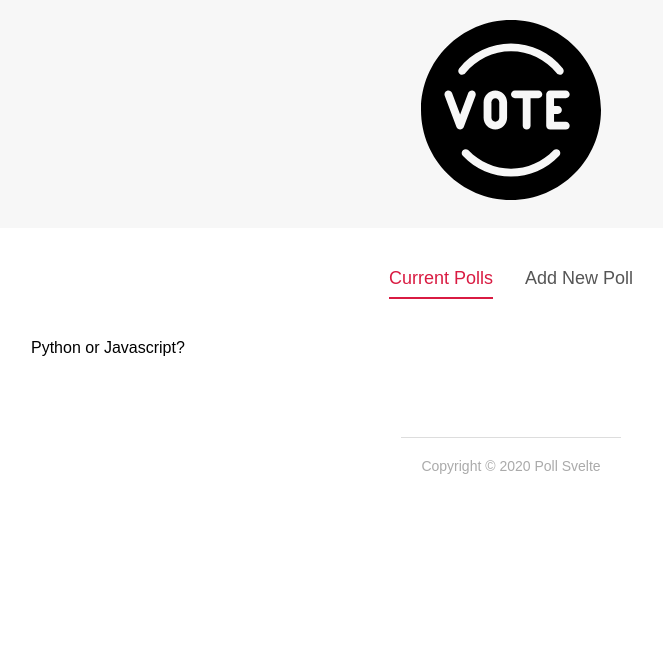
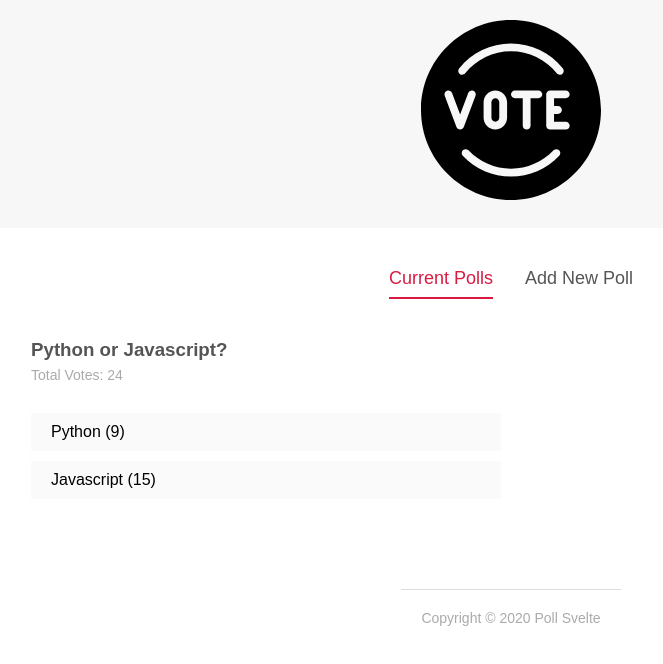
Before and after one commit to dking1342/svelte-intro, a Svelte app: page / in a window 1280 px wide. Shown: the top 664 px of the page, without its empty margins (129-792 px from the left). Built offline with nearby package versions, Linux system fonts and the light colour scheme.

Commit message:
created a poll details component

```diff
--- /dev/null
+++ b/src/components/PollDetails.svelte
@@ -0,0 +1,50 @@
+<script lang="ts">
+  import type { FormPollType } from "../tslib/FormTypes";
+
+
+
+  export let poll:FormPollType;
+
+  $: totalVotes = poll.votesA + poll.votesB;
+</script>
+
+<div class="poll">
+  <h3>{poll.question}</h3>
+  <p>Total Votes: {totalVotes}</p>
+  <div class="answer">
+    <div class="percent percent-a"></div>
+    <span>{poll.answerA} ({poll.votesA})</span>
+  </div>
+  <div class="answer">
+    <div class="percent percent-b"></div>
+    <span>{poll.answerB} ({poll.votesB})</span>
+  </div>
+</div>
+
+<style>
+  h3 {
+    margin:0 auto;
+    color:#555;
+  }
+  p{
+    margin-top: 6px;
+    font-size: 14px;
+    color:#aaa;
+    margin-bottom: 30px;
+  }
+  .answer{
+    background-color: #fafafa;
+    cursor: pointer;
+    margin:10px auto;
+    position: relative;
+  }
+  .answer:hover{
+    opacity:0.6;
+  }
+  span{
+    display: inline-block;
+    padding:10px 20px;
+  }
+</style>
+
+<!-- markup (zero or more items) goes here -->
--- a/src/components/PollList.svelte
+++ b/src/components/PollList.svelte
@@ -1,12 +1,15 @@
 <script lang="ts">
   import type { FormPollType } from "../tslib/FormTypes";
+import PollDetails from "./PollDetails.svelte";
 
   export let polls:FormPollType[] = [];
 </script>
 
 <div class="poll-list">
   {#each polls as poll (poll.id)}
-     <div>{poll.question}</div>
+     <div>
+       <PollDetails {poll} />
+     </div>
   {/each}
 </div>
 
```
